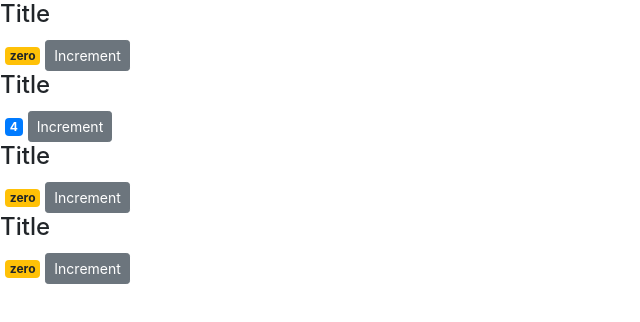
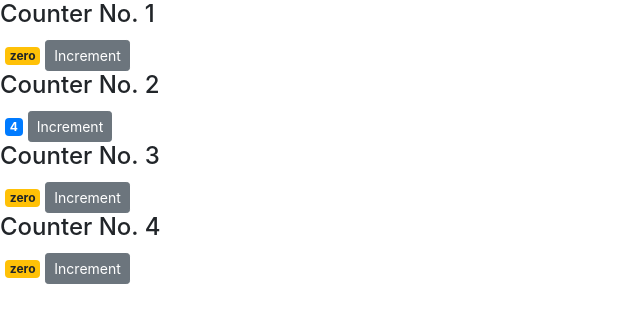
Before and after one commit to ankaziele/react-excercises, a React (Create React App) app: page / in a window 1280 px wide. Shown: the top 322 px of the page, without its empty margins (0-640 px from the left). Built offline with nearby package versions, Linux system fonts and the light colour scheme.

Commit message:
passing children props ynamically

```diff
--- a/src/components/Counters.jsx
+++ b/src/components/Counters.jsx
@@ -14,7 +14,7 @@ class Counters extends Component {
         return ( <div>
            {this.state.counters.map(counter =>
            <Counter key={counter.id} value = {counter.value} >
-           <h4>Title</h4>
+           <h4>Counter No. {counter.id}</h4>
            </Counter>
            )}
         </div>);
```
